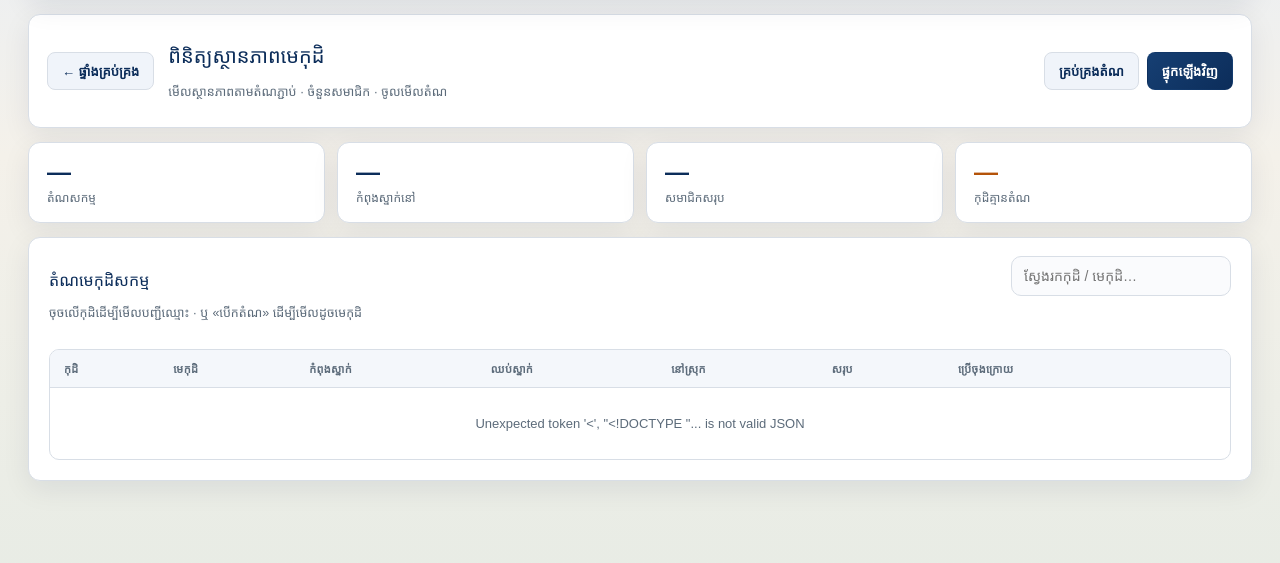
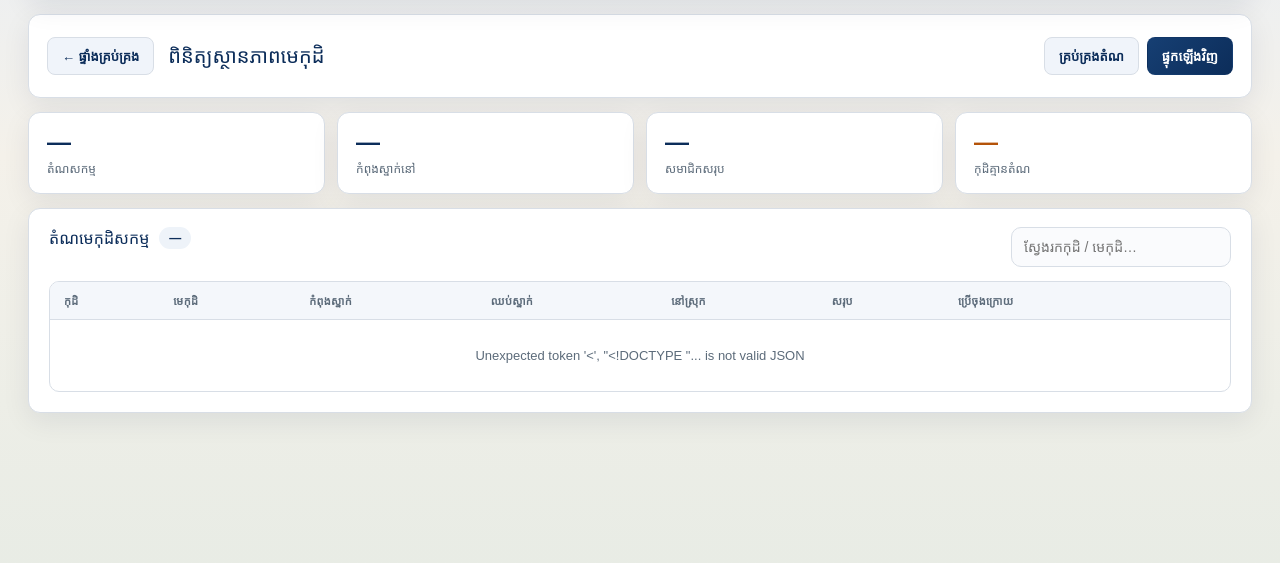
Before and after one commit to Chenda2025/pagoda-attendance, a Flask app: template backend/templates/kuti_status.html in a window 1280 px wide. Shown: the part 170-733 px from the top of the page. Run offline with Flask 3, Linux system fonts and the light colour scheme; the template is opened without the code that fills it, so the values that code supplies are empty; some libraries are stand-ins or nearby versions; some web fonts are replaced.

Commit message:
Simplify kuti link pages and show live kuti totals in headers.
Remove redundant subtitles and add count pills on kuti-links and kuti-status so admins see how many links and kutis are active or missing at a glance.

Co-authored-by: Cursor <cursoragent@cursor.com>

```diff
--- a/backend/static/css/kuti_status.css
+++ b/backend/static/css/kuti_status.css
@@ -66,7 +66,33 @@
     font-size: 16px;
     font-weight: 400;
     color: var(--navy);
-    margin-bottom: 4px;
+    margin: 0;
+}
+
+.panel-title-row {
+    display: flex;
+    align-items: center;
+    gap: 10px;
+    min-width: 0;
+    flex-wrap: wrap;
+}
+
+.kuti-count-pill {
+    display: inline-flex;
+    align-items: center;
+    padding: 4px 10px;
+    border-radius: 999px;
+    background: #eef3f9;
+    color: var(--navy);
+    font-size: 12px;
+    font-weight: 700;
+    white-space: nowrap;
+    flex-shrink: 0;
+}
+
+.kuti-count-pill-warn {
+    background: #fff7ed;
+    color: #b45309;
 }
 
 .panel-desc {
--- a/backend/static/js/kuti_status.js
+++ b/backend/static/js/kuti_status.js
@@ -123,6 +123,16 @@ function render() {
 
 const KHMER = '០១២៣៤៥៦៧៨៩';
 const toKhmer = (n) => String(n).replace(/\d/g, (d) => KHMER[d]);
+
+function setKutiCount(elId, n) {
+    const el = document.getElementById(elId);
+    if (!el) return;
+    if (typeof n !== 'number') {
+        el.textContent = '—';
+        return;
+    }
+    el.textContent = `${toKhmer(n)} កុដិ`;
+}
 
 function monkItemHtml(m) {
     const typeCls = m.monk_type === 'ភិក្ខុ' ? 'type-bhikkhu' : 'type-samanera';
@@ -351,6 +361,8 @@ async function exportExcel() {
 async function loadStatus() {
     const body = document.getElementById('status-body');
     body.innerHTML = '<tr><td colspan="8" class="cell-empty">កំពុងផ្ទុក…</td></tr>';
+    setKutiCount('active-kuti-count', null);
+    setKutiCount('missing-kuti-count', null);
 
     try {
         const res = await fetch('/api/kuti-status');
@@ -361,6 +373,9 @@ async function loadStatus() {
         missingLinks = json.missing || [];
         const s = json.summary || {};
 
+        setKutiCount('active-kuti-count', statusLinks.length);
+        setKutiCount('missing-kuti-count', missingLinks.length);
+
         document.getElementById('sum-links').textContent = s.links ?? statusLinks.length;
         document.getElementById('sum-active').textContent = s.monks_active ?? '—';
         document.getElementById('sum-total').textContent = s.monks_total ?? '—';
@@ -368,6 +383,8 @@ async function loadStatus() {
 
         render();
     } catch (err) {
+        setKutiCount('active-kuti-count', null);
+        setKutiCount('missing-kuti-count', null);
         body.innerHTML = `<tr><td colspan="8" class="cell-empty">${esc(err.message)}</td></tr>`;
     }
 }
--- a/backend/templates/kuti_status.html
+++ b/backend/templates/kuti_status.html
@@ -10,7 +10,7 @@
     <link href="https://fonts.googleapis.com/css2?family=Battambang:wght@400;700&family=Kantumruy+Pro:wght@400;500;600;700&family=Moul&display=swap" rel="stylesheet">
     <link rel="stylesheet" href="/static/css/gov-shell.css?v=2">
     <link rel="stylesheet" href="/static/css/export_preview.css?v=3">
-    <link rel="stylesheet" href="/static/css/kuti_status.css?v=11">
+    <link rel="stylesheet" href="/static/css/kuti_status.css?v=12">
 </head>
 <body class="gov-page-body">
 <div class="gov-shell kuti-status-page">
@@ -37,7 +37,6 @@
             <a href="/" class="gov-btn">← ផ្ទាំងគ្រប់គ្រង</a>
             <div class="gov-topbar-titles">
                 <h1 class="gov-page-title">ពិនិត្យស្ថានភាពមេកុដិ</h1>
-                <p class="gov-page-sub">មើលស្ថានភាពតាមតំណភ្ជាប់ · ចំនួនសមាជិក · ចូលមើលតំណ</p>
             </div>
         </div>
         <div class="gov-topbar-actions">
@@ -67,9 +66,9 @@
 
     <section class="gov-panel">
         <div class="panel-toolbar">
-            <div>
+            <div class="panel-title-row">
                 <h2 class="panel-title">តំណមេកុដិសកម្ម</h2>
-                <p class="panel-desc">ចុចលើកុដិដើម្បីមើលបញ្ជីឈ្មោះ · ឬ «បើកតំណ» ដើម្បីមើលដូចមេកុដិ</p>
+                <span class="kuti-count-pill" id="active-kuti-count" aria-live="polite">—</span>
             </div>
             <input type="search" id="status-search" class="status-search" placeholder="ស្វែងរកកុដិ / មេកុដិ…">
         </div>
@@ -97,9 +96,9 @@
 
     <section class="gov-panel missing-panel" id="missing-panel" style="display:none">
         <div class="panel-toolbar">
-            <div>
+            <div class="panel-title-row">
                 <h2 class="panel-title">កុដិមិនទាន់មានតំណសកម្ម</h2>
-                <p class="panel-desc">ចុចលើកុដិដើម្បីមើលបញ្ជីឈ្មោះ — បង្កើតតំណនៅទំព័រ «តំណមេកុដិ»</p>
+                <span class="kuti-count-pill kuti-count-pill-warn" id="missing-kuti-count" aria-live="polite">—</span>
             </div>
         </div>
         <div id="missing-body" class="missing-grid"></div>
@@ -232,6 +231,6 @@
 <script src="/static/js/export_preview.js?v=2"></script>
 <script src="https://cdnjs.cloudflare.com/ajax/libs/html2canvas/1.4.1/html2canvas.min.js"></script>
 <script src="https://cdnjs.cloudflare.com/ajax/libs/jspdf/2.5.1/jspdf.umd.min.js"></script>
-<script src="/static/js/kuti_status.js?v=11"></script>
+<script src="/static/js/kuti_status.js?v=12"></script>
 </body>
 </html>
```
Also changed, not shown: backend/static/css/kuti_links.css (+20 -0 lines), backend/static/js/kuti_links.js (+17 -0 lines), backend/templates/kuti_links.html (+4 -3 lines).
